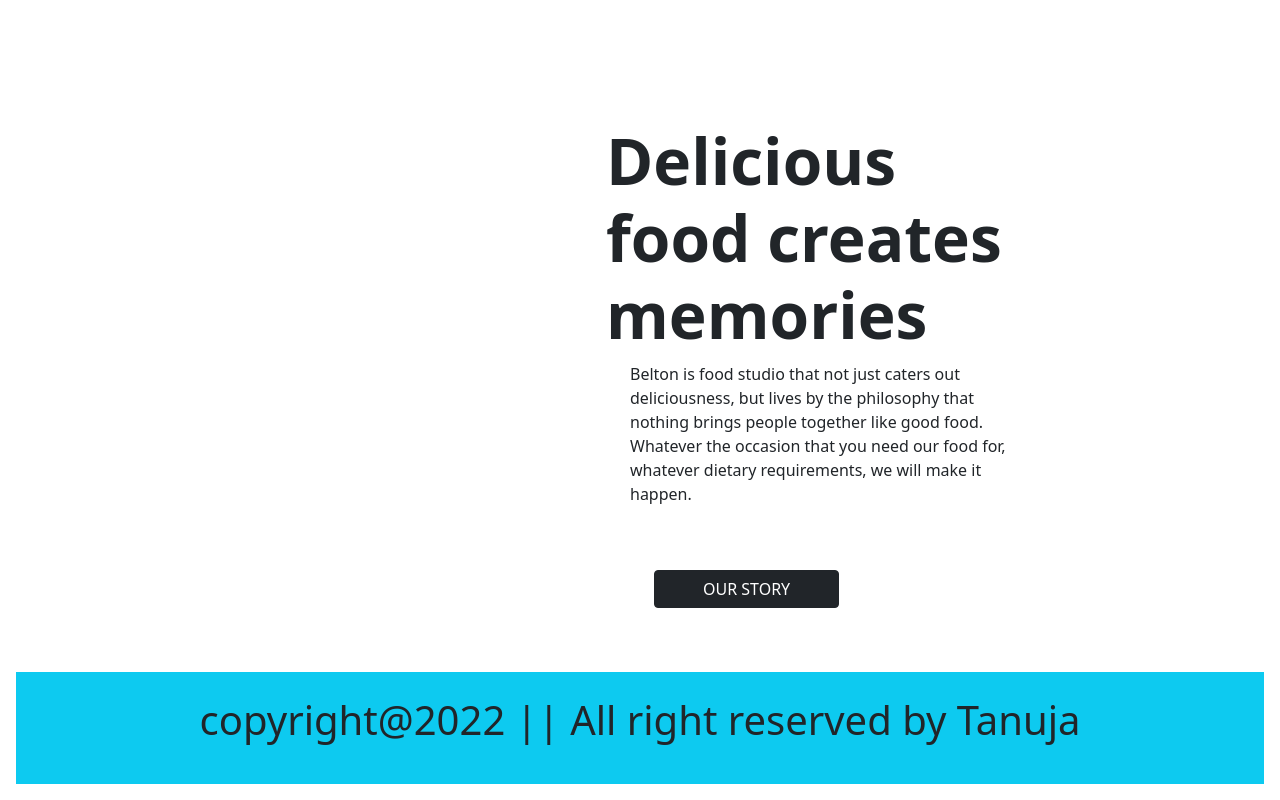
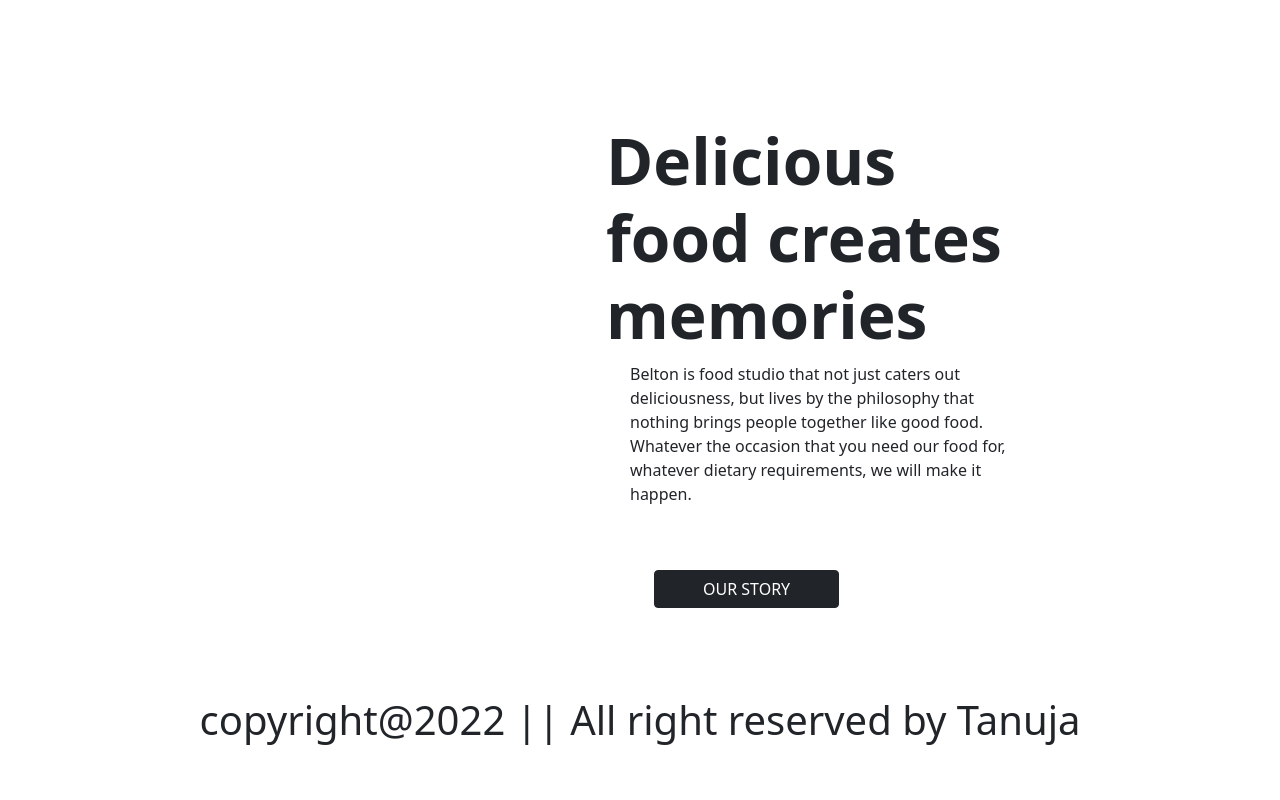
Before and after one commit to tanuja8/simplepage, a React (Create React App) app: page / in a window 1280 px wide. Shown: the part 766-1566 px from the top of the page. Built offline with nearby package versions, Linux system fonts and the light colour scheme.

Commit message:
footer bg removed

```diff
--- a/src/component/End.js
+++ b/src/component/End.js
@@ -2,7 +2,7 @@ import React from 'react'
 
 export default function End() {
   return (
-    <div className='py-4 bg-info text-center m-3'>
+    <div className='py-4  text-center m-3'>
       <p className='display-6'>copyright@2022 || All right reserved by Tanuja</p>
     </div>
   )
```
